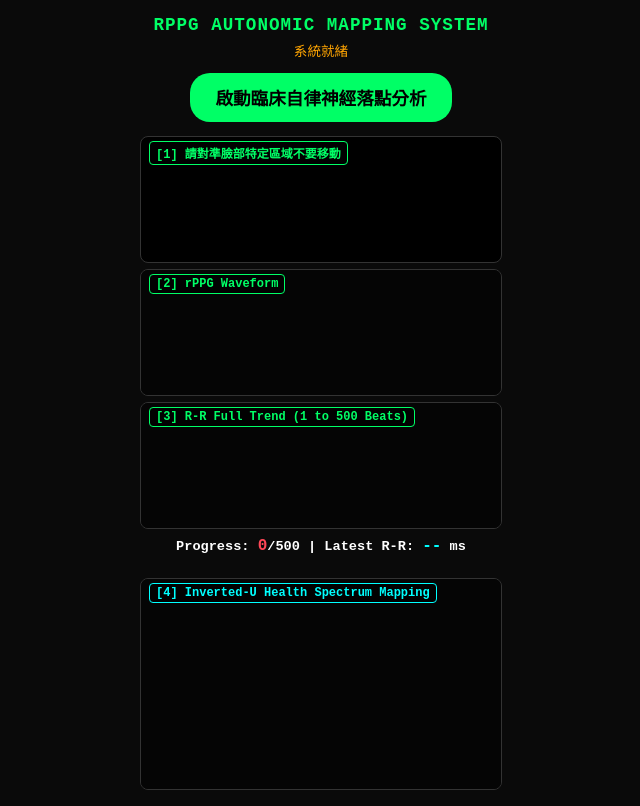
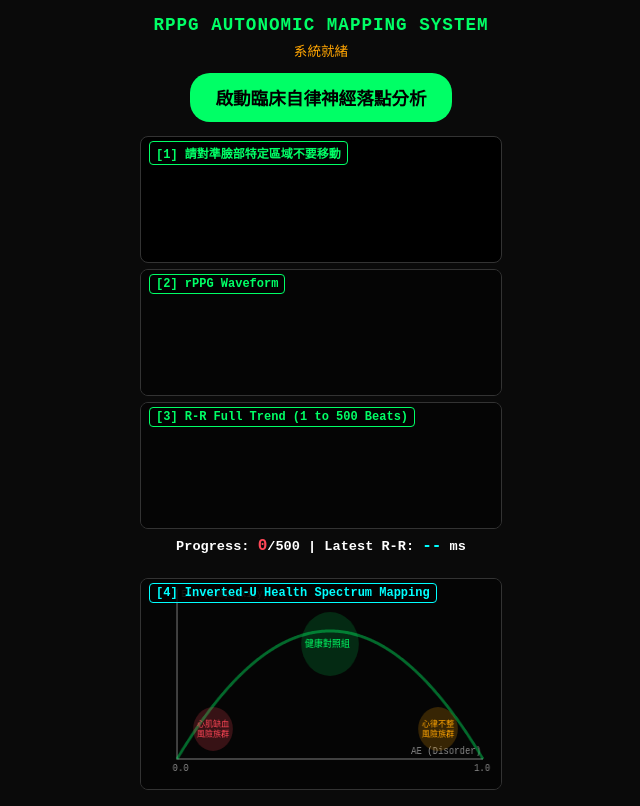
Before and after one commit to linpingyen/HRV, a plain HTML site: page index.html in a window 1280 px wide. Shown: the whole page, without its empty margins (319-959 px from the left). Drawn offline with Linux system fonts and the light colour scheme.

Commit message:
Add files via upload

```diff
--- a/index.html
+++ b/index.html
@@ -46,7 +46,7 @@
     <div id="status">系統就緒</div>
     <button id="startBtn">啟動臨床自律神經落點分析</button>
 
-    <!-- 框框 1：已整合中文提示 -->
+    <!-- 框框 1 -->
     <div class="box" id="video-container">
         <h3>[1] 請對準臉部特定區域不要移動</h3>
         <video id="testVideo" autoplay playsinline muted></video>
@@ -72,13 +72,13 @@
         <span id="noiseTxt"></span>
     </div>
 
-    <!-- 框框 4：交大論文核心 Inverted-U 曲線常模對照圖 -->
+    <!-- 框框 4：Inverted-U 曲線常模對照圖 -->
     <div class="box-large">
         <h3>[4] Inverted-U Health Spectrum Mapping</h3>
         <canvas id="uCanvas" class="chart"></canvas>
     </div>
 
-    <!-- 📊 HRV 臨床報告面板（含完整參考區間與臨床解釋） -->
+    <!-- 📊 HRV 臨床報告面板 -->
     <div id="reportPanel">
         <h4>📊 HRV AUTONOMIC REPORT</h4>
 
@@ -149,7 +149,6 @@
         let lastPeakTime = 0;
         let isBelowThreshold = true;
 
-        // 用來記錄最新的 R-peak 是在 greenHistory 陣列中的哪一個索引 index
         let lastPeakIndexInHistory = -1;
 
         const hiddenCanvas = document.createElement('canvas');
@@ -224,7 +223,6 @@
                     const avgGreen = totalGreen / pixelCount;
                     greenHistory.push(avgGreen);
 
-                    // 當陣列 shift 時，我們標記的 R-peak 點索引也要跟著往前退一格
                     if (greenHistory.length > maxWavePoints) {
                         greenHistory.shift();
                         if (lastPeakIndexInHistory > 0) lastPeakIndexInHistory--;
@@ -247,13 +245,11 @@
             requestAnimationFrame(processLoop);
         }
 
-        // 畫綠色折線圖，並在擷取到的 R-peak 位置畫上「小紅圈」
         function drawWaveform() {
             waveCtx.clearRect(0, 0, waveCanvas.width, waveCanvas.height);
             if (greenHistory.length < 2) return;
             const min = Math.min(...greenHistory); const max = Math.max(...greenHistory); const range = (max - min) || 1;
 
-            // 畫綠色即時 PPG 曲線
             waveCtx.beginPath(); waveCtx.strokeStyle = '#00ff66'; waveCtx.lineWidth = 2;
             for (let i = 0; i < greenHistory.length; i++) {
                 const x = (i / (maxWavePoints - 1)) * waveCanvas.width;
@@ -262,18 +258,16 @@
             }
             waveCtx.stroke();
 
-            // 在綠色折線圖上，動態圈出 R-peak 點
             if (lastPeakIndexInHistory !== -1 && lastPeakIndexInHistory < greenHistory.length) {
                 const peakX = (lastPeakIndexInHistory / (maxWavePoints - 1)) * waveCanvas.width;
                 const peakY = waveCanvas.height - ((greenHistory[lastPeakIndexInHistory] - min) / range) * waveCanvas.height;
 
                 waveCtx.beginPath();
-                waveCtx.strokeStyle = '#ff4757'; // 亮紅色小圈
+                waveCtx.strokeStyle = '#ff4757';
                 waveCtx.lineWidth = 3;
-                waveCtx.arc(peakX, peakY, 5, 0, 2 * Math.PI); // 半徑為 5 的小圓圈
+                waveCtx.arc(peakX, peakY, 5, 0, 2 * Math.PI);
                 waveCtx.stroke();
 
-                // 圓圈核心加上白點，使其更亮眼
                 waveCtx.fillStyle = '#ffffff';
                 waveCtx.beginPath();
                 waveCtx.arc(peakX, peakY, 1.5, 0, 2 * Math.PI);
@@ -293,8 +287,6 @@
                             rrHistory.push(rrInterval);
                             rrValDisplay.innerText = Math.round(rrInterval); countValDisplay.innerText = rrHistory.length;
                             noiseTxt.innerText = "";
-
-                            // 成功擷取有效 R-peak，將當前陣列的最後一個元素 index 記錄下來
                             lastPeakIndexInHistory = greenHistory.length - 1;
                         } else { noiseTxt.innerText = `⚠️ 雜訊 (${Math.round(rrInterval)}ms) 已自動過濾`; }
                     }
@@ -316,6 +308,7 @@
             rrCtx.stroke();
         }
 
+        // 🎨 修正處：將畫布中的學術標籤轉換成好懂的「風險族群提示文字」並微調排版
         function drawStaticInvertedU(myAE, myEoE) {
             uCtx.clearRect(0, 0, uCanvas.width, uCanvas.height);
             uCtx.strokeStyle = '#555'; uCtx.lineWidth = 1.5;
@@ -335,12 +328,22 @@
             }
             uCtx.stroke();
 
+            // 左側：心肌缺血風險族群 (原 CHF)
             uCtx.fillStyle = 'rgba(255, 71, 87, 0.2)'; uCtx.beginPath(); uCtx.arc(80, 150, 22, 0, 2*Math.PI); uCtx.fill();
-            uCtx.fillStyle = '#ff4757'; uCtx.fillText("CHF 族群", 63, 153);
+            uCtx.fillStyle = '#ff4757'; uCtx.font = '9px monospace'; // 稍微縮小字體讓中文排版更好看
+            uCtx.fillText("心肌缺血", 62, 148);
+            uCtx.fillText("風險族群", 62, 158);
+
+            // 中間：健康對照組
             uCtx.fillStyle = 'rgba(0, 255, 102, 0.15)'; uCtx.beginPath(); uCtx.arc(210, 65, 32, 0, 2*Math.PI); uCtx.fill();
-            uCtx.fillStyle = '#00ff66'; uCtx.fillText("健康對照組", 182, 68);
+            uCtx.fillStyle = '#00ff66'; uCtx.font = '10px monospace';
+            uCtx.fillText("健康對照組", 182, 68);
+
+            // 右側：心律不整風險族群 (原 AF)
             uCtx.fillStyle = 'rgba(255, 165, 2, 0.2)'; uCtx.beginPath(); uCtx.arc(330, 150, 22, 0, 2*Math.PI); uCtx.fill();
-            uCtx.fillStyle = '#ffa502'; uCtx.fillText("AF 族群", 313, 153);
+            uCtx.fillStyle = '#ffa502'; uCtx.font = '9px monospace';
+            uCtx.fillText("心律不整", 312, 148);
+            uCtx.fillText("風險族群", 312, 158);
 
             if (myAE !== null && myEoE !== null) {
                 let boundedAE = Math.max(0, Math.min(1, myAE));
@@ -396,7 +399,7 @@
             const sdnn = Math.sqrt(variance);
             let diffSumSq = 0; let nn50Count = 0;
             for (let i = 0; i < N - 1; i++) {
-                const diff = Math.abs(rrHistory[i + 1] - rrHistory[i]); diffSumSq += Math.pow(diff; 2); if (diff > 50) nn50Count++;
+                const diff = Math.abs(rrHistory[i + 1] - rrHistory[i]); diffSumSq += Math.pow(diff, 2); if (diff > 50) nn50Count++;
             }
             const rmssd = Math.sqrt(diffSumSq / (N - 1)); const pnn50 = (nn50Count / (N - 1)) * 100;
             const estimatedHF = Math.pow(rmssd, 2) * 0.5; const totalPower = Math.pow(sdnn, 2) * 0.8;
```
